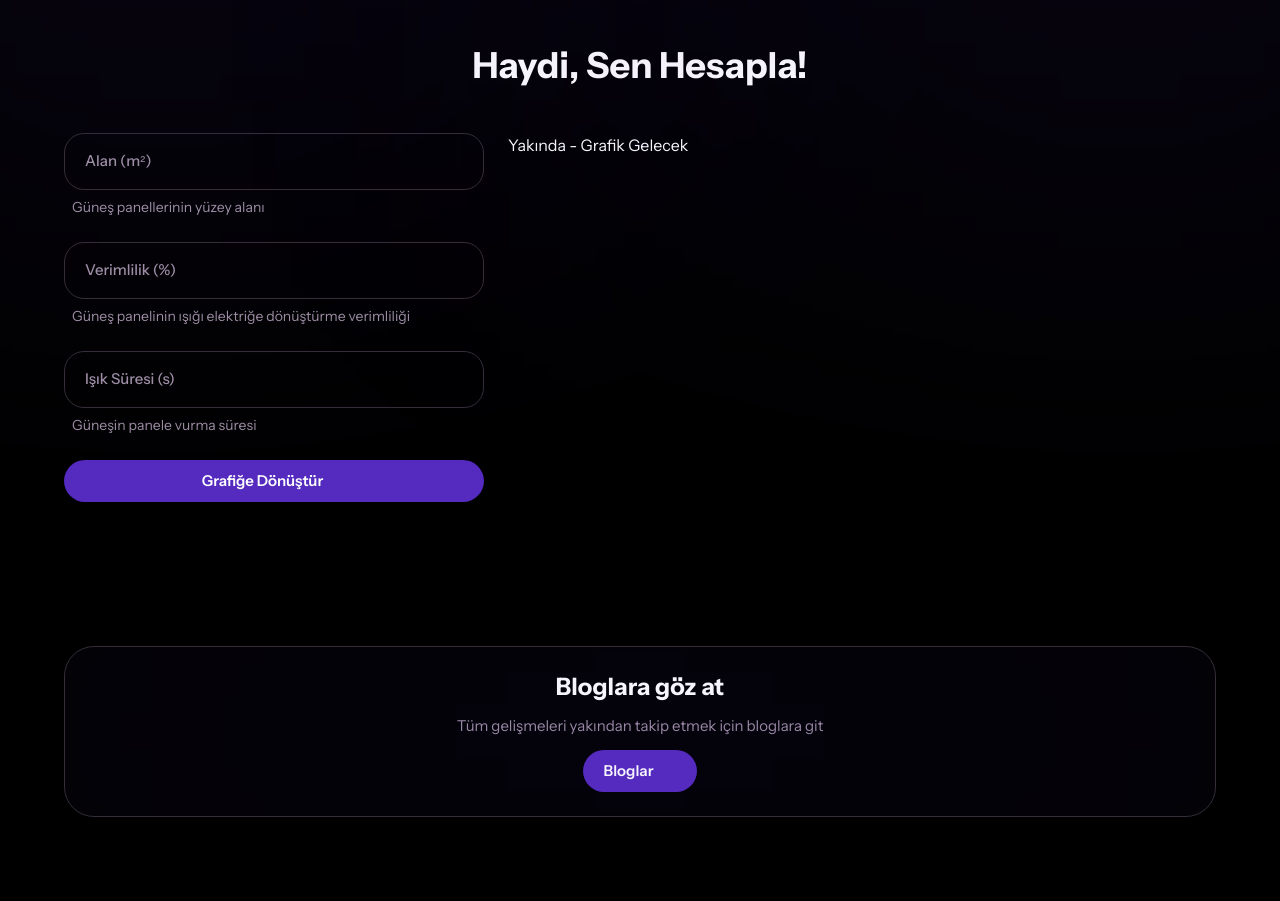
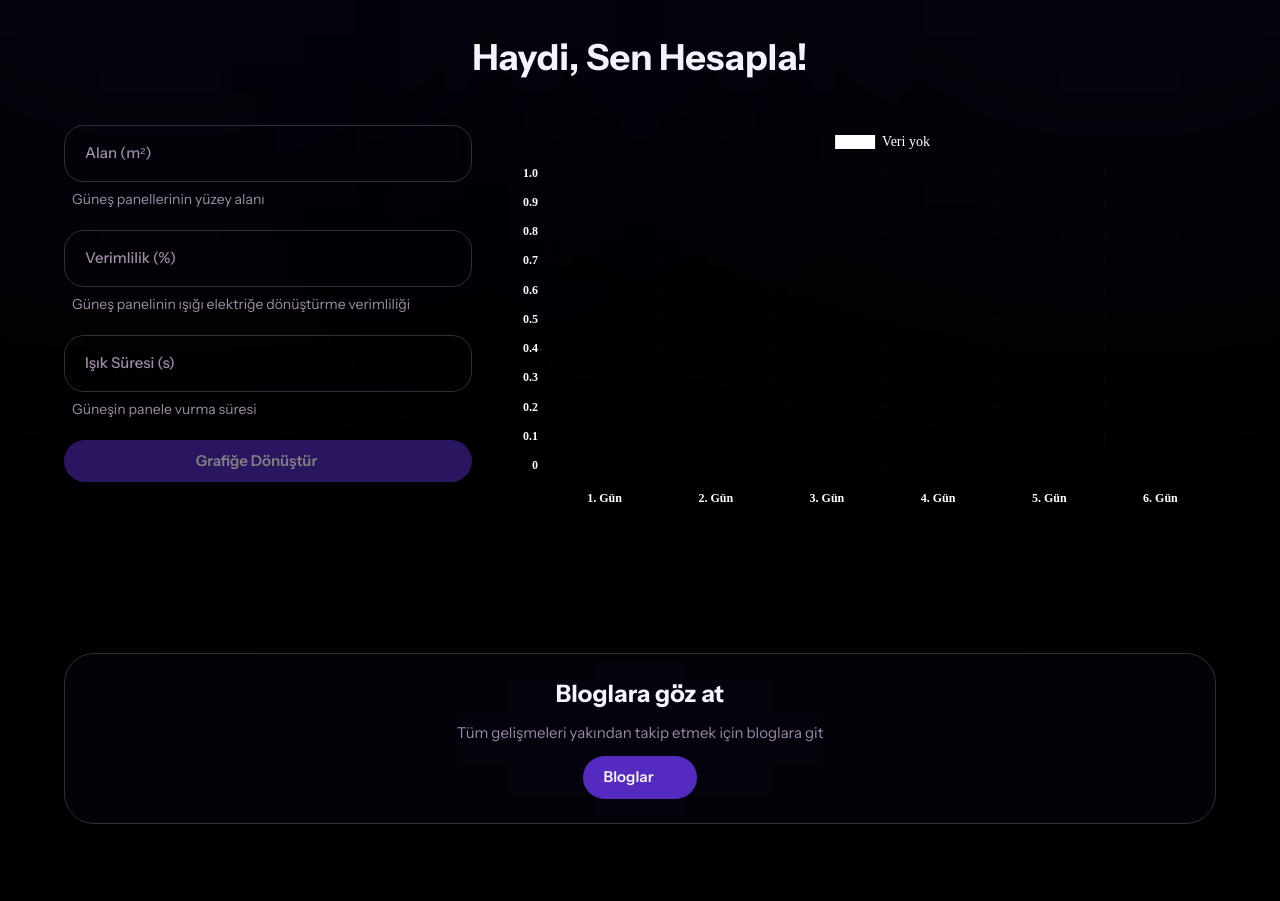
Before and after one commit to YunusEmre577/tubitak-project, a Next.js app: page / in a window 1280 px wide. Shown: the part 5680-6581 px from the top of the page. Built offline with nearby package versions, Linux system fonts and the light colour scheme; some icons are missing.

Commit message:
grafik ayarlamaları

```diff
--- a/components/general/Footer.tsx
+++ b/components/general/Footer.tsx
@@ -10,6 +10,3 @@ export default function Footer() {
     </footer>
   )
 }
-
-
-// deploy et artık
--- a/components/general/home/Math.tsx
+++ b/components/general/home/Math.tsx
@@ -2,26 +2,98 @@ import React, { useState } from 'react'
 import Heading from '../../ui/Heading';
 import { TextField } from '@/components/ui/TextField';
 import { Button } from '../../ui/Button';
+import Chart from "@/components/ui/Chart"
+
+const initialChartData = {
+  labels: ["1. Gün", "2. Gün", "3. Gün", "4. Gün", "5. Gün", "6. Gün"],
+  datasets: [
+    {
+      label: 'Veri yok',
+      data: [],
+      backgroundColor: '#fff',
+    },
+  ],
+};
 
 export default function Math() {
-    const [area, setArea] = useState<number|null>(null)
-    const [efficiency, setEfficiency] = useState<number|null>(null)
-    const [sunLight, setSunLight] = useState<number|null>(null)
-//yunusyunusyunusyunusyunusyunusyunusyunusyunusyunusyunusyunusyunusyunusyunusyunusyunusyunusyunusyunusyunusyunusyunusyunusyunus
+  const [area, setArea] = useState<number | null>(null)
+  const [efficiency, setEfficiency] = useState<number | null>(null)
+  const [sunLight, setSunLight] = useState<number | null>(null)
+  const [loading, setLoading] = useState(false)
+  const [data, setData] = useState(initialChartData)
+
+  const handleSubmit = () => {
+    if (area === null || efficiency === null || sunLight === null) return;
+
+    setLoading(true);
+
+    setTimeout(() => {
+      const dailyEnergy = area * (efficiency / 100) * sunLight;
+      const monthlyData = Array(6).fill(Number(dailyEnergy.toFixed(2)));
+      setData({
+        labels: ["1. Gün", "2. Gün", "3. Gün", "4. Gün", "5. Gün", "6. Gün"],
+        datasets: [
+          {
+            label: 'Günlük Enerji Üretimi (kWh)',
+            data: monthlyData,
+            backgroundColor: '#b073ed',
+            borderColor: '#a78be1',
+            tension: 0.3,
+          },
+        ],
+      });
+
+      setLoading(false);
+    }, 1750);
+  }
+
+  // Hata kontrolü
+  const areaError =
+    area !== null
+      ? area > 1500
+        ? "1500'den büyük değer giremezsin!"
+        : area < 0
+          ? "Mantıksızlığa hayır !!"
+          : null
+      : null;
+
+  const efficiencyError =
+    efficiency !== null
+      ? efficiency > 100
+        ? "Daha yüksek değer girilemez"
+        : efficiency < 0
+          ? "Daha küçük değer girilemez!"
+          : null
+      : null;
+
+  const sunLightError =
+    sunLight !== null
+      ? sunLight > 24
+        ? "Daha fazla değer girilemez."
+        : sunLight < 0
+          ? "Mantıksızlığa Hayır !!"
+          : null
+      : null;
+
+  const isDisabled = !!(areaError || efficiencyError || sunLightError || area === null || efficiency === null || sunLight === null);
+
   return (
     <section className='flex flex-col items-center responsive gap-12'>
-        <Heading size="4xl">Haydi, Sen Hesapla!</Heading>
-        <div className='flex flex-wrap w-full gap-6 justify-between'>
-           <header className='flex flex-col gap-6 flex-1/4'>
-           <TextField value={area || ""} error={Number(area) > 1500 ? "1500'den büyük değer giremezsin!" : Number(area) < 0 ? "Mantıksızlığa hayır !!" : null} onChange={(e) => setArea(Number(e.target.value))} type='number' description='Güneş panellerinin yüzey alanı' placeholder='Alan (m²)' />
-            <TextField value={efficiency || ""} error={Number(efficiency) > 100 ? "Daha yüksek değer girilemez" : Number(efficiency) < 0 ? "Daha küçük değer girilemez!" : null} onChange={(e) => setEfficiency(Number(e.target.value))} type='number' description='Güneş panelinin ışığı elektriğe dönüştürme verimliliği' placeholder='Verimlilik (%)' />
-            <TextField value={sunLight || ""} error={Number(sunLight) > 24 ? "Daha fazla değer girilemez." : Number(sunLight) < 0 ? "Mantıksızlığa Hayır !!" : null} onChange={(e) => setSunLight(Number(e.target.value))} type='number' description='Güneşin panele vurma süresi' placeholder='Işık Süresi (s)' />
-           <Button icon={"solar:alt-arrow-right-outline"}>Grafiğe Dönüştür</Button>
-           </header>
-           <footer className='flex-3/4 lg:flex-2/4'>
-            Yakında - Grafik Gelecek
-           </footer>
-        </div>
+      <Heading size="4xl">Haydi, Sen Hesapla!</Heading>
+      <div className='flex flex-wrap w-full gap-6 lg:gap-12 justify-between'>
+        <header className='flex flex-col gap-5 flex-1/4'>
+          <TextField value={area || ""} error={areaError} onChange={(e) => setArea(Number(e.target.value))} type='number' description='Güneş panellerinin yüzey alanı' placeholder='Alan (m²)' />
+          <TextField value={efficiency || ""} error={efficiencyError} onChange={(e) => setEfficiency(Number(e.target.value))} type='number' description='Güneş panelinin ışığı elektriğe dönüştürme verimliliği' placeholder='Verimlilik (%)' />
+          <TextField value={sunLight || ""} error={sunLightError} onChange={(e) => setSunLight(Number(e.target.value))} type='number' description='Güneşin panele vurma süresi' placeholder='Işık Süresi (s)' />
+          <Button loading={loading} disabled={isDisabled} onClick={handleSubmit} icon={"solar:alt-arrow-right-outline"}>
+            <span>Grafiğe Dönüştür</span>
+            <span>Grafiğe Dönüştürülüyor</span>
+            </Button>
+        </header>
+        <footer className='flex-3/4 overflow-hidden lg:flex-2/4'>
+          <Chart className='h-96' type='bar' data={data} />
+        </footer>
+      </div>
     </section>
   )
 }
--- a/components/ui/Button.tsx
+++ b/components/ui/Button.tsx
@@ -30,7 +30,7 @@ export function Button({
     "cursor-pointer flex flex-row-reverse items-center justify-center gap-2 text-[15px] font-semibold transition disabled:opacity-50 disabled:pointer-events-none"
 
   const sizeStyles = isIconOnly
-    ? "h-10 w-10 rounded-full"
+    ? "h-9 w-9 rounded-full"
     : "p-2.5 px-5 rounded-full"
 
   const variantColorStyles: Record<Variant, Record<Color, string>> = {
```
